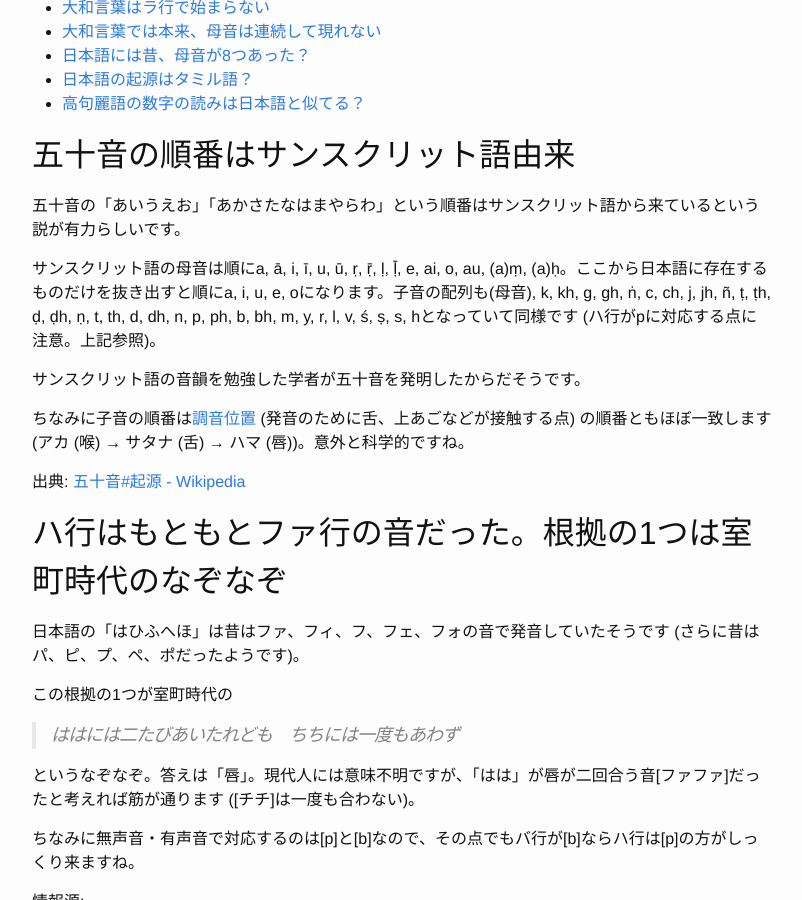
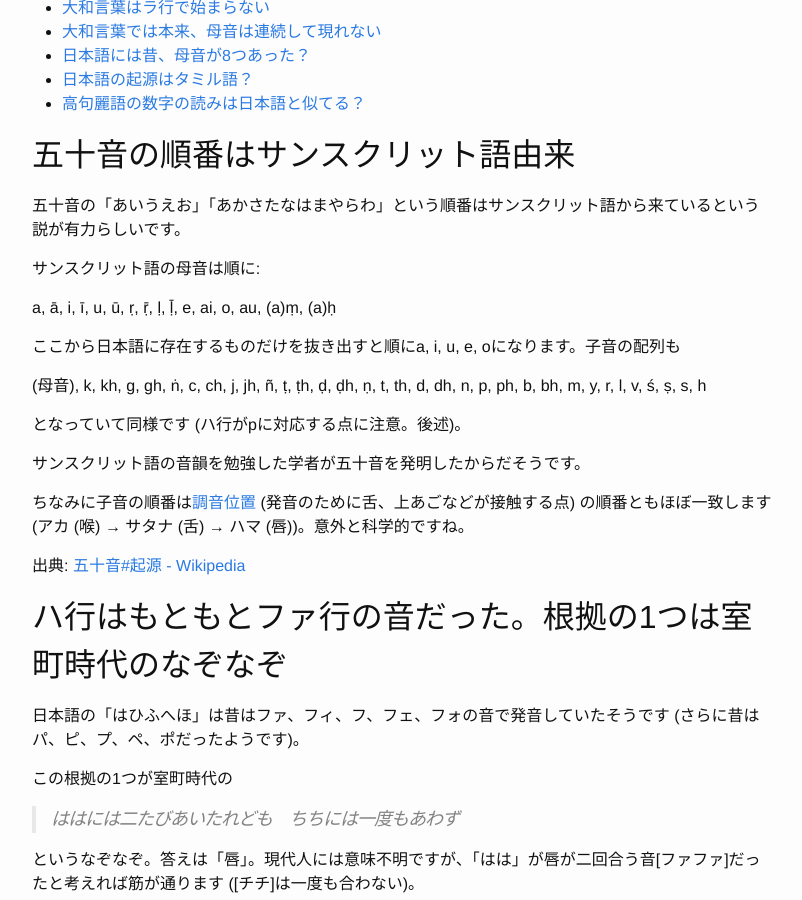
Before and after one commit to gimite/gimite.github.io, a Jekyll site: the page built from kanji-fun-facts.md, in a window 1280 px wide and 900 px high, scrolled down 441 px. Shown: the whole window, without its empty margins (238-1040 px from the left). Built offline with Jekyll 4.4.1, drawn with Linux system fonts in a browser that asks for light colours; our own code applies the rules of GitHub Pages for plain Markdown files.

Commit message:
Update kanji-fun-facts.md

```diff
--- a/kanji-fun-facts.md
+++ b/kanji-fun-facts.md
@@ -16,7 +16,15 @@ layout: page
 
 五十音の「あいうえお」「あかさたなはまやらわ」という順番はサンスクリット語から来ているという説が有力らしいです。
 
-サンスクリット語の母音は順にa, ā, i, ī, u, ū, ṛ, ṝ, ḷ, ḹ, e, ai, o, au, (a)ṃ, (a)ḥ。ここから日本語に存在するものだけを抜き出すと順にa, i, u, e, oになります。子音の配列も(母音), k, kh, g, gh, ṅ, c, ch, j, jh, ñ, ṭ, ṭh, ḍ, ḍh, ṇ, t, th, d, dh, n, p, ph, b, bh, m, y, r, l, v, ś, ṣ, s, hとなっていて同様です (ハ行がpに対応する点に注意。上記参照)。
+サンスクリット語の母音は順に:
+
+a, ā, i, ī, u, ū, ṛ, ṝ, ḷ, ḹ, e, ai, o, au, (a)ṃ, (a)ḥ
+
+ここから日本語に存在するものだけを抜き出すと順にa, i, u, e, oになります。子音の配列も
+
+(母音), k, kh, g, gh, ṅ, c, ch, j, jh, ñ, ṭ, ṭh, ḍ, ḍh, ṇ, t, th, d, dh, n, p, ph, b, bh, m, y, r, l, v, ś, ṣ, s, h
+
+となっていて同様です (ハ行がpに対応する点に注意。後述)。
 
 サンスクリット語の音韻を勉強した学者が五十音を発明したからだそうです。
 
```
